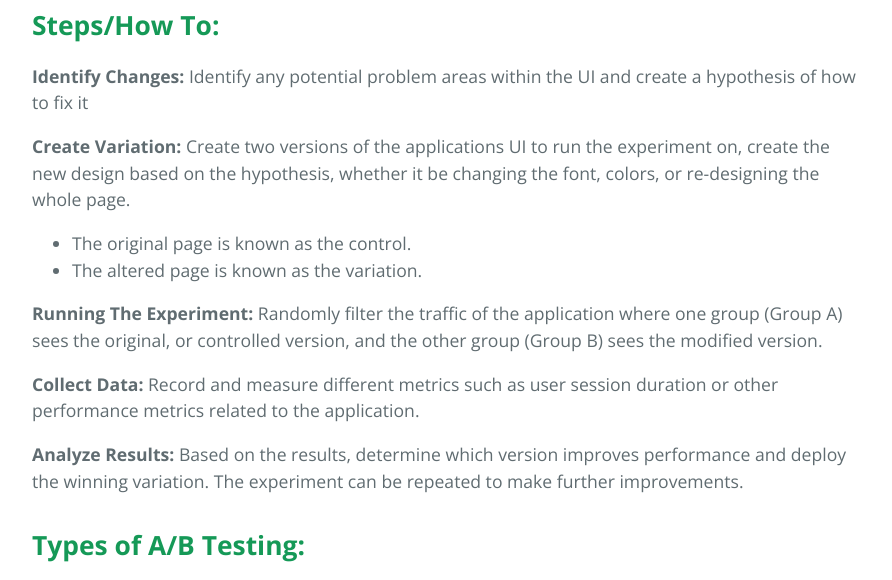
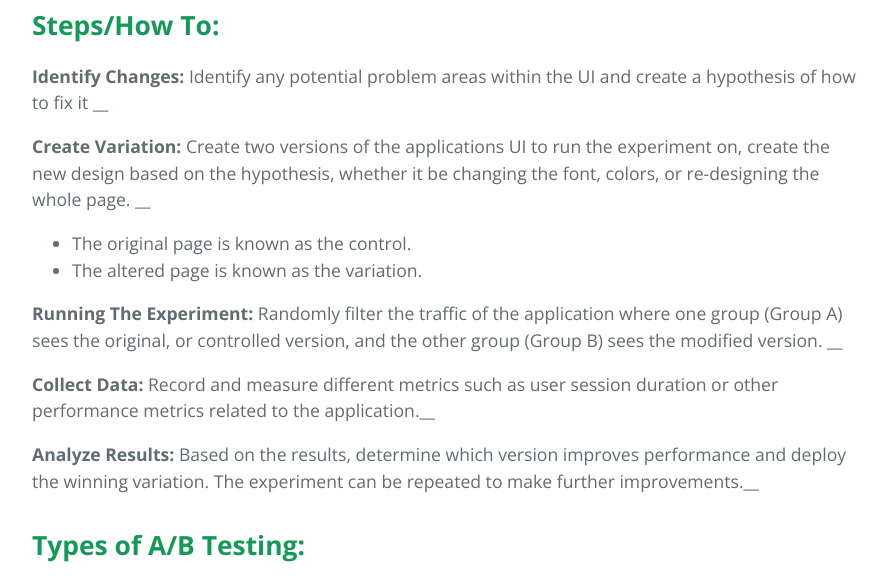
Before and after one commit to learning-software-engineering/learning-software-engineering.github.io, a Jekyll site: the page built from Topics/User_Experience/AB_Testing.md, in a window 1280 px wide. Shown: the part 585-1165 px from the top of the page, without its empty margins (192-1084 px from the left). Built offline with Jekyll 4.4.1, drawn with Linux system fonts in a browser that asks for light colours; our own code applies the rules of GitHub Pages for plain Markdown files.

Commit message:
Update AB_Testing.md

```diff
--- a/Topics/User_Experience/AB_Testing.md
+++ b/Topics/User_Experience/AB_Testing.md
@@ -4,17 +4,17 @@
 A/B testing is a research method used to compare two versions of a web page or mobile app to determine which variation of the UI results in better performance. It allows individuals and companies to optimize user experience and make improvements to their application.
 
 ## **Steps/How To:**
-**Identify Changes:** Identify any potential problem areas within the UI and create a hypothesis of how to fix it
+**Identify Changes:** Identify any potential problem areas within the UI and create a hypothesis of how to fix it __
 
-**Create Variation:** Create two versions of the applications UI to run the experiment on, create the new design based on the hypothesis, whether it be changing the font, colors, or re-designing the whole page.
+**Create Variation:** Create two versions of the applications UI to run the experiment on, create the new design based on the hypothesis, whether it be changing the font, colors, or re-designing the whole page. __
 - The original page is known as the control.
 - The altered page is known as the variation.
 
-**Running The Experiment:** Randomly filter the traffic of the application where one group (Group A) sees the original, or controlled version, and the other group (Group B) sees the modified version.
+**Running The Experiment:** Randomly filter the traffic of the application where one group (Group A) sees the original, or controlled version, and the other group (Group B) sees the modified version. __
 
-**Collect Data:** Record and measure different metrics such as user session duration or other performance metrics related to the application.
+**Collect Data:** Record and measure different metrics such as user session duration or other performance metrics related to the application.__
 
-**Analyze Results:** Based on the results, determine which version improves performance and deploy the winning variation. The experiment can be repeated to make further improvements.
+**Analyze Results:** Based on the results, determine which version improves performance and deploy the winning variation. The experiment can be repeated to make further improvements.__
 
 ## **Types of A/B Testing:**
 **Split URL Testing:**
```
